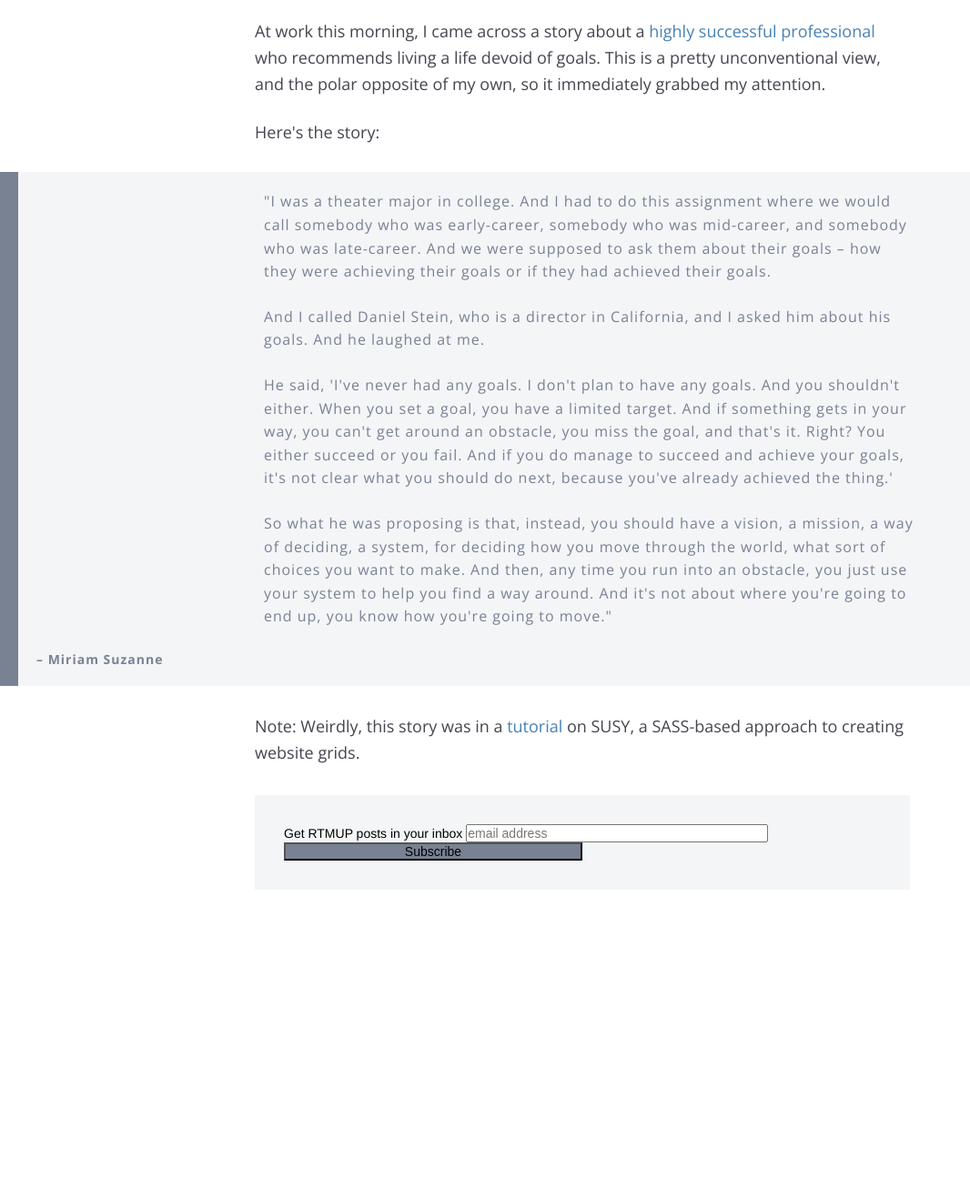
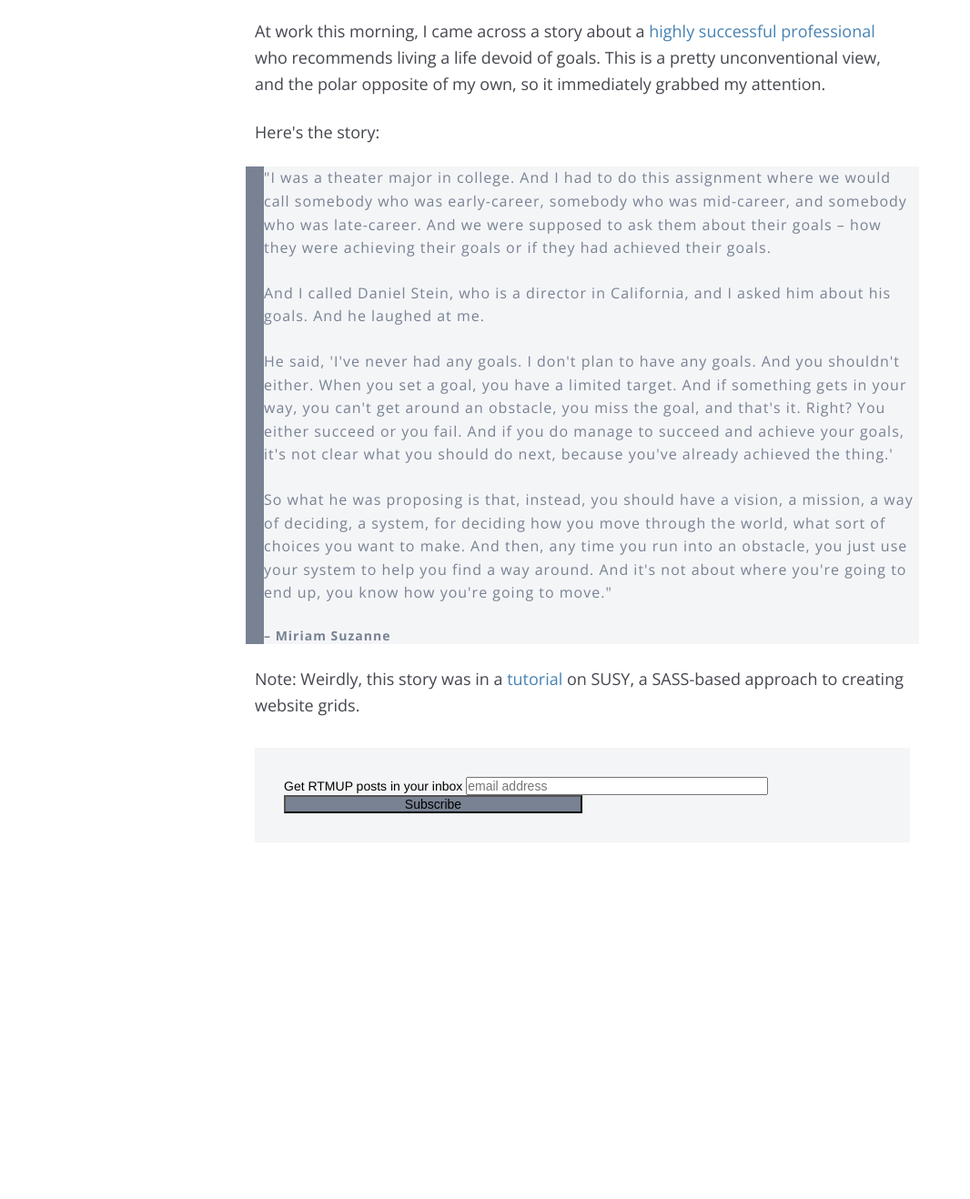
Before and after one commit to mcknightlabs/rtmup, a Jekyll site: the page built from _posts/2016-07-02-no-goals.md, in a window 1280 px wide. Shown: the part 624-1942 px from the top of the page at 91% size, without its empty margins (0-1066 px from the left). Built offline with Jekyll 4.4.1, drawn with Linux system fonts in a browser that asks for light colours; comment, search, counter and statistics services are not loaded; after the commit the page ends 1890 px from its top, so only the background shows below that.

Commit message:
updates blockquote styling

```diff
--- a/scss/_article.scss
+++ b/scss/_article.scss
@@ -1,5 +1,5 @@
 article {
-	p, ul, ol, h1, h2, h3, h4, h5, .embed-container {
+	p, ul, ol, h1, h2, h3, h4, h5, .embed-container, blockquote, figcaption {
 	    padding: 0 0.9375rem;
 	}
 	ul {
@@ -160,7 +160,7 @@ article, article.b {
 	    margin: 0 auto 3rem auto;
 	}
 	article {
-		p, ul, ol, h1, h2, h3, h4, h5, .embed-container, iframe {
+		p, ul, ol, h1, h2, h3, h4, h5, .embed-container, iframe, blockquote {
 			max-width: 45rem;
 		    width: 100%;
 		    margin: 0 auto 1.5rem auto;
--- a/stylesheets/app.css
+++ b/stylesheets/app.css
@@ -921,7 +921,7 @@ header {
   }
 }
 /* line 2, ../scss/_article.scss */
-article p, article ul, article ol, article h1, article h2, article h3, article h4, article h5, article .embed-container {
+article p, article ul, article ol, article h1, article h2, article h3, article h4, article h5, article .embed-container, article blockquote, article figcaption {
   padding: 0 0.9375rem;
 }
 /* line 5, ../scss/_article.scss */
@@ -1103,7 +1103,7 @@ article .meta, article.b .meta {
   }
 
   /* line 163, ../scss/_article.scss */
-  article p, article ul, article ol, article h1, article h2, article h3, article h4, article h5, article .embed-container, article iframe {
+  article p, article ul, article ol, article h1, article h2, article h3, article h4, article h5, article .embed-container, article iframe, article blockquote {
     max-width: 45rem;
     width: 100%;
     margin: 0 auto 1.5rem auto;
```
